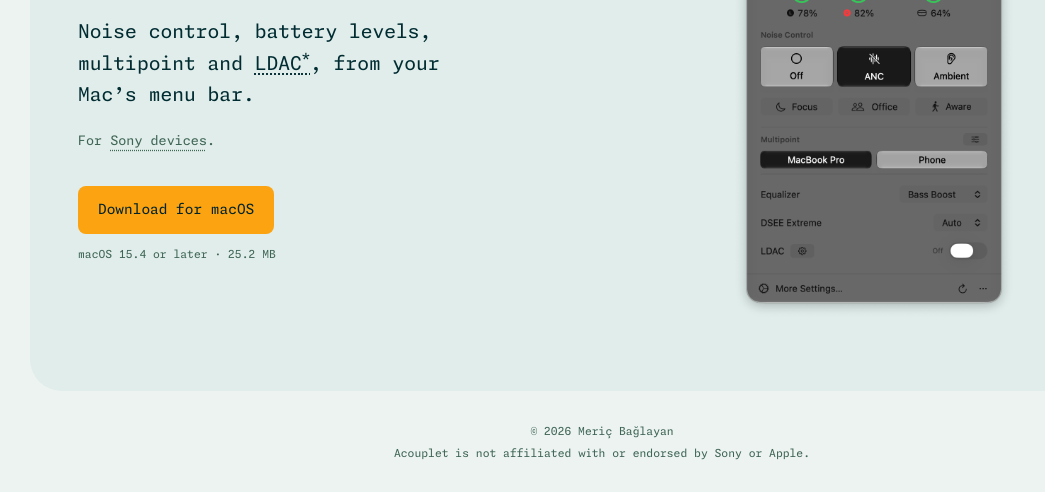
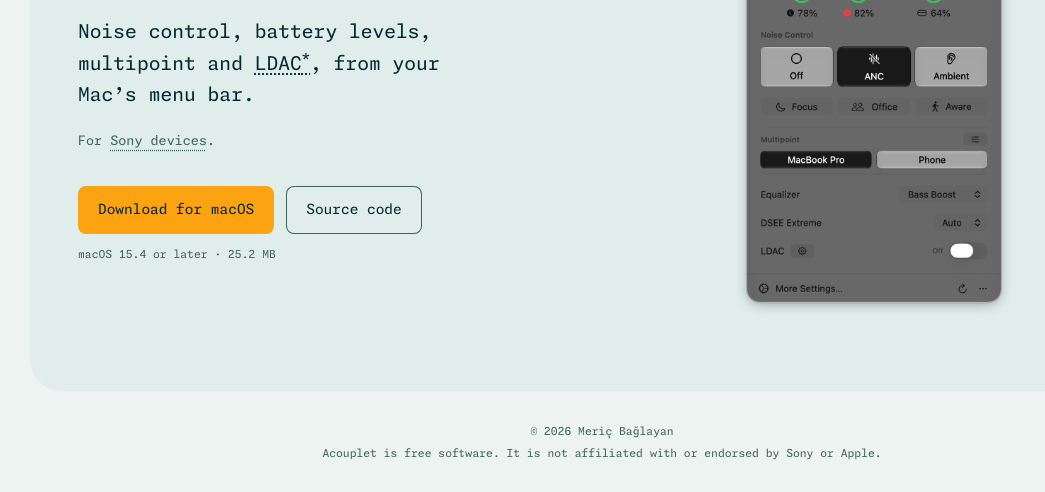
Before and after one commit to baglayan/baglayan-dev, a website: page public/acouplet/index.html in a window 1280 px wide. Shown: the part 308-800 px from the top of the page, without its empty margins (38-1083 px from the left). Drawn offline with Linux system fonts and the light colour scheme.

Commit message:
Add source code button, improve footer notice

```diff
--- a/public/acouplet/index.html
+++ b/public/acouplet/index.html
@@ -101,7 +101,10 @@
                 </ul>
             </aside>
             <div class="download">
-                <a href="https://github.com/baglayan/acouplet/releases/download/v0.27/Acouplet-0.27.dmg" download>Download for macOS</a>
+                <div class="download-actions">
+                    <a href="https://github.com/baglayan/acouplet/releases/download/v0.27/Acouplet-0.27.dmg" download>Download for macOS</a>
+                    <a class="source" href="https://github.com/baglayan/acouplet">Source code</a>
+                </div>
                 <p>macOS 15.4 or later · 25.2 MB</p>
             </div>
         </section>
@@ -113,7 +116,7 @@
 
     <footer>
         <p>© 2026 Meriç Bağlayan</p>
-        <p>Acouplet is not affiliated with or endorsed by Sony or Apple.</p>
+        <p>Acouplet is free software. It is not affiliated with or endorsed by Sony or Apple.</p>
     </footer>
     <script>
         let togglingHint = false;
--- a/public/acouplet/styles.css
+++ b/public/acouplet/styles.css
@@ -104,7 +104,8 @@
 }
 
 .hint-trigger:focus-visible,
-.hint-panel:focus-visible {
+.hint-panel:focus-visible,
+.download a:focus-visible {
     outline: 2px solid var(--accent);
     outline-offset: 4px;
 }
@@ -164,6 +165,12 @@
     margin-top: 32px;
 }
 
+.download-actions {
+    display: flex;
+    flex-wrap: wrap;
+    gap: 12px;
+}
+
 .download a {
     display: inline-flex;
     min-height: 48px;
@@ -177,6 +184,12 @@
     font-size: 14px;
     text-decoration: none;
     transition: opacity 150ms, scale 150ms;
+}
+
+.download .source {
+    color: var(--text);
+    background: transparent;
+    box-shadow: inset 0 0 0 1px var(--muted);
 }
 
 .download a:hover {
@@ -246,6 +259,10 @@
         text-align: center;
     }
 
+    .download-actions {
+        justify-content: center;
+    }
+
     .hint-panel {
         text-align: left;
     }
```
